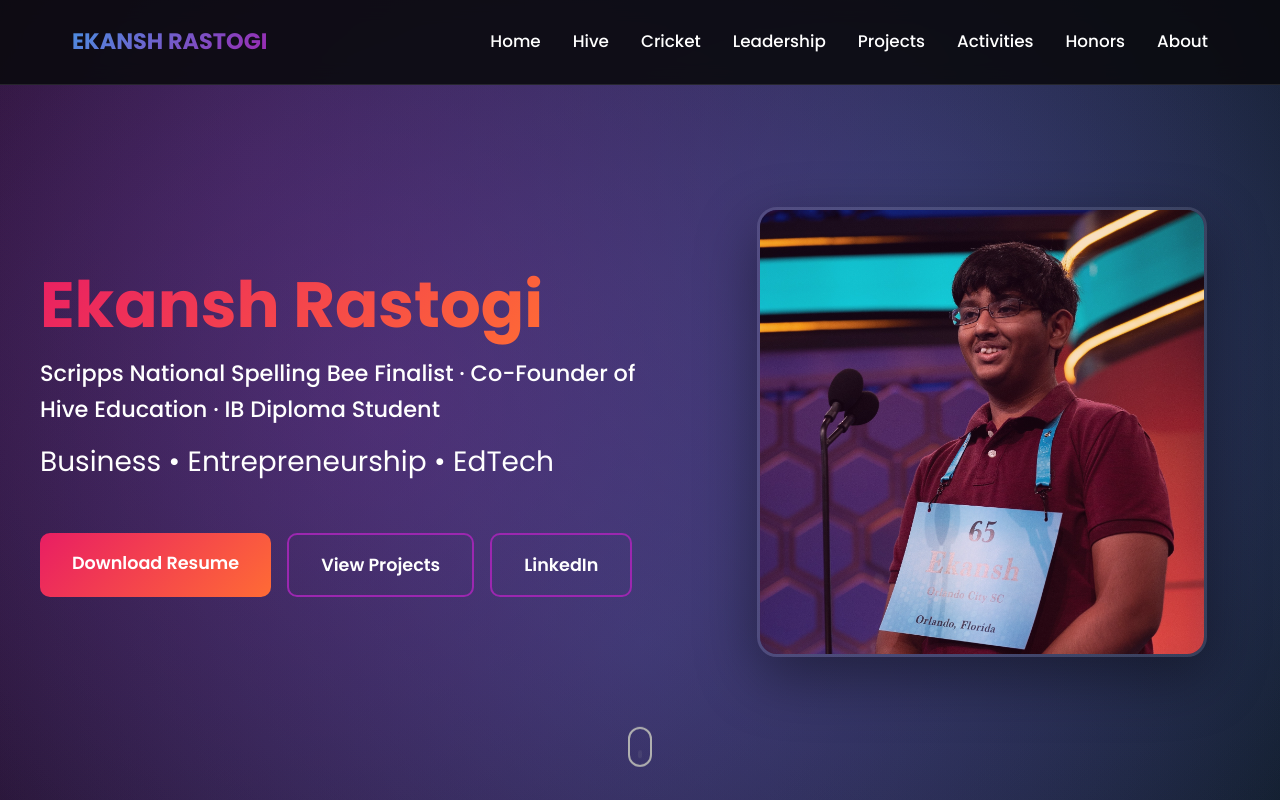
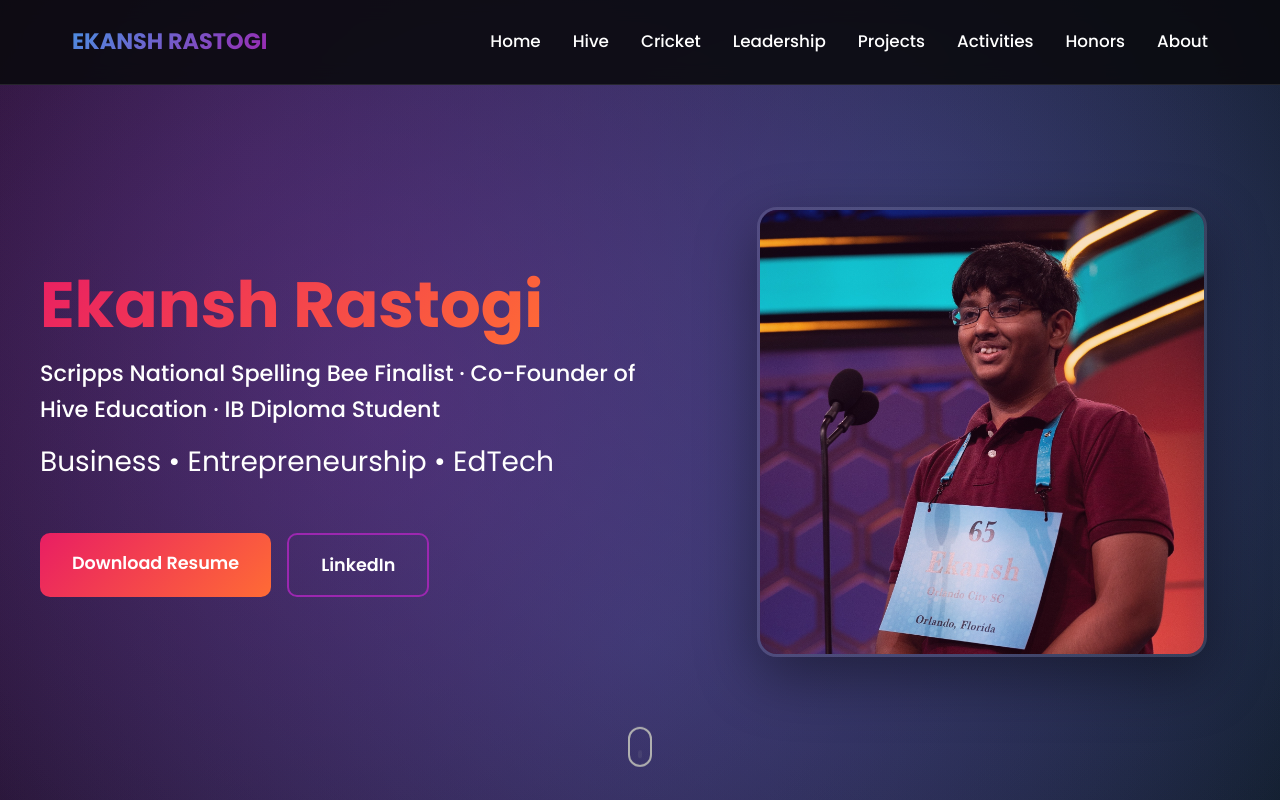
Before and after one commit to Akr1040317/ekanshPortfolio, a React (Create React App) app: page / in a window 1280 px wide. Shown: the top 800 px of the page. Built offline with nearby package versions, Linux system fonts and the light colour scheme.

Commit message:
Reorder sections and update activities

```diff
--- a/src/App.js
+++ b/src/App.js
@@ -16,12 +16,12 @@ function App() {
     <div className="App">
       <Navbar />
       <Hero />
+      <About />
       <Hive />
       <Cricket />
       <Projects />
       <Interests />
       <Honors />
-      <About />
       <Contact />
       <Footer />
     </div>
--- a/src/components/Hero.jsx
+++ b/src/components/Hero.jsx
@@ -15,9 +15,6 @@ const Hero = () => {
           <div className="hive-links">
             <a href={resumePdf} className="cta-button primary" download>
               Download Resume
-            </a>
-            <a href="#projects" className="cta-button secondary">
-              View Projects
             </a>
             <a
               href="https://www.linkedin.com/in/ekansh-rastogi-378b41315/"
--- a/src/components/Interests.jsx
+++ b/src/components/Interests.jsx
@@ -11,6 +11,12 @@ const Interests = () => {
           icon: '🌍',
           description: '3-year competitor at Seminole High School. Selected to represent school at PrincetonMUNC (chosen from 128 delegates) and GatorMUN (hosted by UF). Achieved Outstanding Delegate at PrincetonMUNC and SeminoleMUN. I mentor newer members and love the diplomacy, research, and problem-solving that MUN demands.',
           image: 'MUN Image'
+        },
+        {
+          title: 'NorthSouth Foundation Coach & SME',
+          icon: '📚',
+          description: 'Taught 50+ students in grades K-8 to spell and prepare for spelling bees, designed international organization\'s spelling curriculum, created gamified learning materials, delivered parent info webinars. Administered and judged national qualifiers for spelling/vocabulary/geography bees.',
+          image: 'NSF Coaching'
         },
         {
           title: 'Robotics & Engineering',
--- a/src/components/Projects.jsx
+++ b/src/components/Projects.jsx
@@ -20,13 +20,6 @@ const Projects = () => {
   ];
 
   const projects = [
-    {
-      title: 'NorthSouth Foundation Coach & SME',
-      description: 'Taught 50+ students in grades K-8 to spell and prepare for spelling bees, designed international organization\'s spelling curriculum, created gamified learning materials, delivered parent info webinars. Administered and judged national qualifiers for spelling/vocabulary/geography bees.',
-      icon: '📚',
-      placeholder: 'Teaching Project',
-      years: '2022 - 2025'
-    },
     {
       title: 'Spellbound: A Parent\'s Guide to Raising Young Spellers',
       description: 'Currently writing a comprehensive guide for parents on raising young spellers, based on years of competition experience and coaching insights.',
```
